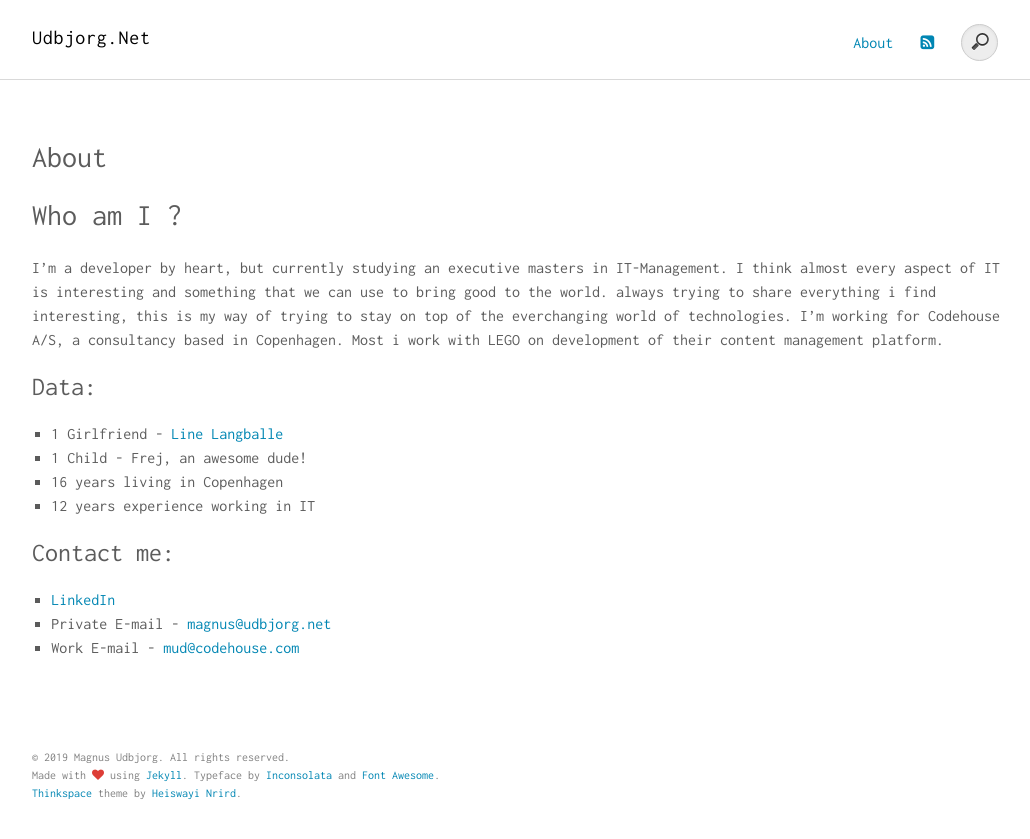
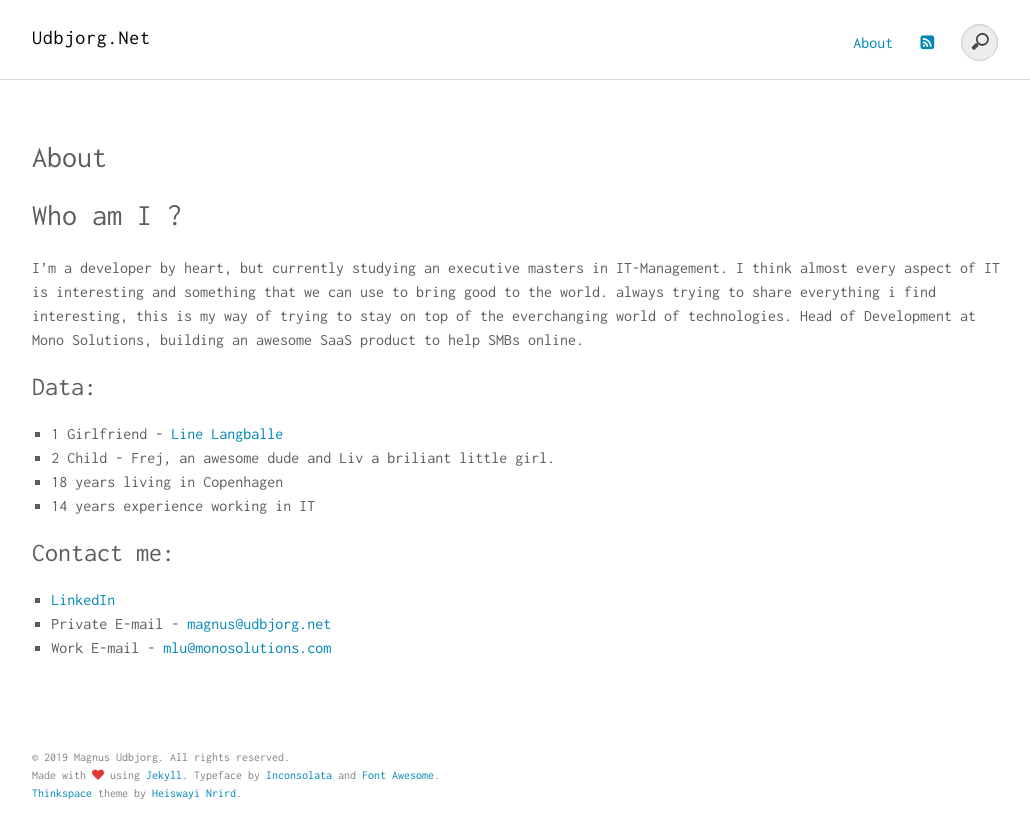
Before and after one commit to magudb/magudb.github.io, a Jekyll site: the page built from about.md, in a window 1280 px wide. Shown: the top 839 px of the page, without its empty margins (120-1150 px from the left). Built offline with Jekyll 4.4.1, drawn with Linux system fonts in a browser that asks for light colours.

Commit message:
updaitng abouts

```diff
--- a/about.md
+++ b/about.md
@@ -4,16 +4,16 @@ title: About
 permalink: /about/
 ---
 # Who am I ?
-I'm a developer by heart, but currently studying an executive masters in IT-Management. I think almost every aspect of IT is interesting and something that we can use to bring good to the world. always trying to share everything i find interesting, this is my way of trying to stay on top of the everchanging world of technologies. I'm working for Codehouse A/S, a consultancy based in Copenhagen. Most i work with LEGO on development of their content management platform.
+I'm a developer by heart, but currently studying an executive masters in IT-Management. I think almost every aspect of IT is interesting and something that we can use to bring good to the world. always trying to share everything i find interesting, this is my way of trying to stay on top of the everchanging world of technologies. Head of Development at Mono Solutions, building an awesome SaaS product to help SMBs online.
 
 ## Data:
 
 * 1 Girlfriend - [Line Langballe](http://www.linelangballe.dk)
-* 1 Child - Frej, an awesome dude!
-* 16 years living in Copenhagen
-* 12 years experience working in IT
+* 2 Child - Frej, an awesome dude and Liv a briliant little girl.
+* 18 years living in Copenhagen
+* 14 years experience working in IT
 
 ## Contact me:
 * [LinkedIn]({{ site.author.linkedin }})
 * Private E-mail - [magnus@udbjorg.net](mailto:magnus@udbjorg.net)
-* Work E-mail - [mud@codehouse.com](mailto:mud@codehouse.com)
+* Work E-mail - [mlu@monosolutions.com](mailto:mlu@monosolutions.com)
```
